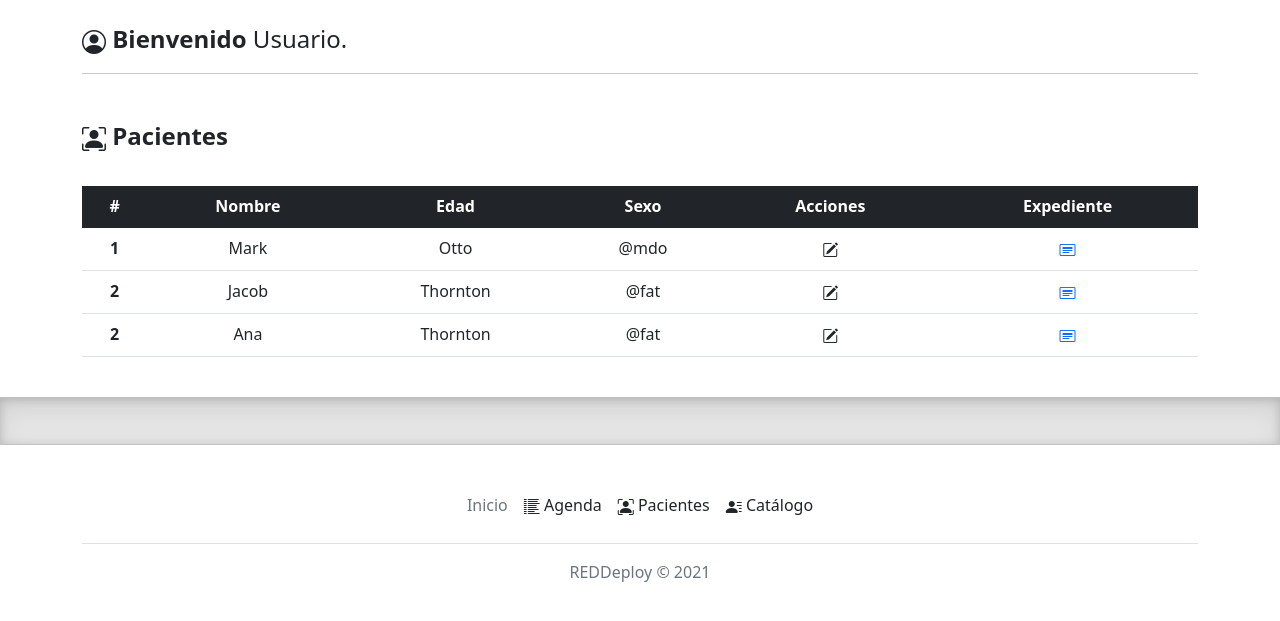
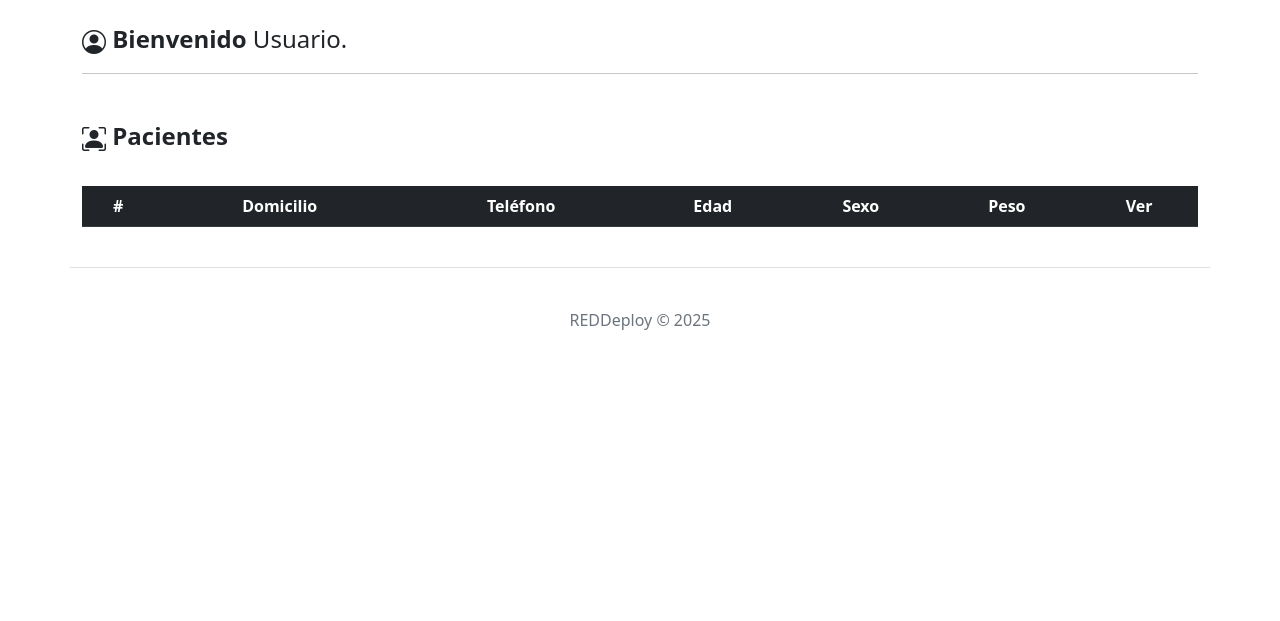
Before and after one commit to jesusrlv/medical, a PHP site: page /pacientes.php in a window 1280 px wide. Shown: the part 145-766 px from the top of the page. Run offline with PHP 8.4, Linux system fonts and the light colour scheme; lists and menus that the app fills with data are empty; some libraries are stand-ins or nearby versions.

Commit message:
pacientes

```diff
--- a/calendar.php
+++ b/calendar.php
@@ -276,11 +276,12 @@ include('prcd/conn.php');
 </body>
 
 
-<div class="container">
+<div class="container border-top">
   <footer class="py-3 my-4">
     <p class="text-center text-muted">REDDeploy &copy; 2025</p>
   </footer>
 </div>
+
 </div>
 
 
--- a/js/calendar.js
+++ b/js/calendar.js
@@ -295,10 +295,8 @@ function abrirModalActividades(fecha) {
                         <span class="badge bg-dark text-info">${hora}</span>
                         </strong> | ${actividad.paciente} | ${actividad.descripcion}
                         <a href="javascript:void(0);" onclick="cambiarEstatus(${actividad.id}, ${actividad.concretada ? 0 : 1})">
-                        <span class="badge rounded-pill bg-warning text-dark">Cambiar estatus</span>
-                        </a>
-                        |
-                        <a href="javascript:void(0);" onclick="eliminarAgenda(${actividad.id})">
+                            <span class="badge rounded-pill bg-warning text-dark">Cambiar estatus</span>
+                        </a> | <a href="javascript:void(0);" onclick="eliminarAgenda(${actividad.id})">
                         <span class="badge rounded-pill bg-danger text-light">Eliminar Agenda</span>
                         </a>
                     `;
--- /dev/null
+++ b/js/pacientes.js
@@ -0,0 +1,10 @@
+function pacientes(){
+    $.ajax({
+        url: "query/query_pacientes2.php", // Archivo PHP que obtiene los datos
+        method: "POST", //
+        dataType: "HTML", //
+        success: function (data) {
+            $("#pacientes2").html(data);
+        }
+    });
+}
--- a/pacientes.php
+++ b/pacientes.php
@@ -17,6 +17,10 @@
 <link rel="stylesheet" href="https://cdn.jsdelivr.net/npm/bootstrap-icons@1.7.1/font/bootstrap-icons.css">
 <link href="css/assets/dist/css/bootstrap.min.css" rel="stylesheet">
 <link rel="canonical" href="https://getbootstrap.com/docs/5.1/examples/jumbotron/">
+
+<script src="https://code.jquery.com/jquery-3.7.1.js" integrity="sha256-eKhayi8LEQwp4NKxN+CfCh+3qOVUtJn3QNZ0TciWLP4=" crossorigin="anonymous"></script>
+
+<script src="js/pacientes.js"></script>
 
     <style>
       .bd-placeholder-img {
@@ -125,37 +129,15 @@
   <thead class="table-dark">
   <tr class="text-center">
       <th scope="col">#</th>
-      <th scope="col">Nombre</th>
+      <th scope="col">Domicilio</th>
+      <th scope="col">Teléfono</th>
       <th scope="col">Edad</th>
       <th scope="col">Sexo</th>
-      <th scope="col">Acciones</th>
-      <th scope="col">Expediente</th>
+      <th scope="col">Peso</th>
+      <th scope="col">Ver</th>
   </thead>
-  <tbody>
-  <tr class="text-center">
-      <th scope="row">1</th>
-      <td>Mark</td>
-      <td>Otto</td>
-      <td>@mdo</td>
-      <td><i class="bi bi-pencil-square"></i></td>
-      <td><a href="bucal.php"><i class="bi bi-card-heading"></i></a></td>
-    </tr>
-    <tr class="text-center">
-      <th scope="row">2</th>
-      <td>Jacob</td>
-      <td>Thornton</td>
-      <td>@fat</td>
-      <td><i class="bi bi-pencil-square"></i></td>
-      <td><a href="bucal.php"><i class="bi bi-card-heading"></i></a></td>
-    </tr>
-    <tr class="text-center">
-    <th scope="row">2</th>
-      <td>Ana</td>
-      <td>Thornton</td>
-      <td>@fat</td>
-      <td><i class="bi bi-pencil-square"></i></td>
-      <td><a href="bucal.php"><i class="bi bi-card-heading"></i></a></td>
-    </tr>
+  <tbody id="pacientes2">
+
   </tbody>
 </table>
 
@@ -164,25 +146,18 @@
     </main>
 </body>
 
-<div class="b-example-divider"></div>
-
-<div class="container">
+<div class="container border-top">
   <footer class="py-3 my-4">
-    <ul class="nav justify-content-center border-bottom pb-3 mb-3">
-        <li><a href="dashboard.php" class="nav-link px-2 text-secondary">Inicio</a></li>
-        <li><a href="citas.php" class="nav-link px-2 text-dark"><i class="bi bi-list-columns-reverse"></i> Agenda</a></li>
-        <!-- <li><a href="#" class="nav-link px-2 text-dark"><i class="bi bi-card-list"></i> Diagnóstico</a></li> -->
-        <li><a href="pacientes.php" class="nav-link px-2 text-dark"><i class="bi bi-person-bounding-box"></i> Pacientes</a></li>
-        <li><a href="catalogo.php" class="nav-link px-2 text-dark"><i class="bi bi-person-lines-fill"></i> Catálogo</a></li>
-    </ul>
-    <p class="text-center text-muted">REDDeploy &copy; 2021</p>
+    <p class="text-center text-muted">REDDeploy &copy; 2025</p>
   </footer>
 </div>
+
 </div>
 
 
-    <script src="css/assets/dist/js/bootstrap.bundle.min.js"></script>
 
 
-  </body>
+</body>
 </html>
+
+<script src="css/assets/dist/js/bootstrap.bundle.min.js"></script>
```
Also changed, not shown: query/query_pacientes2.php (added, +28 -0 lines).
